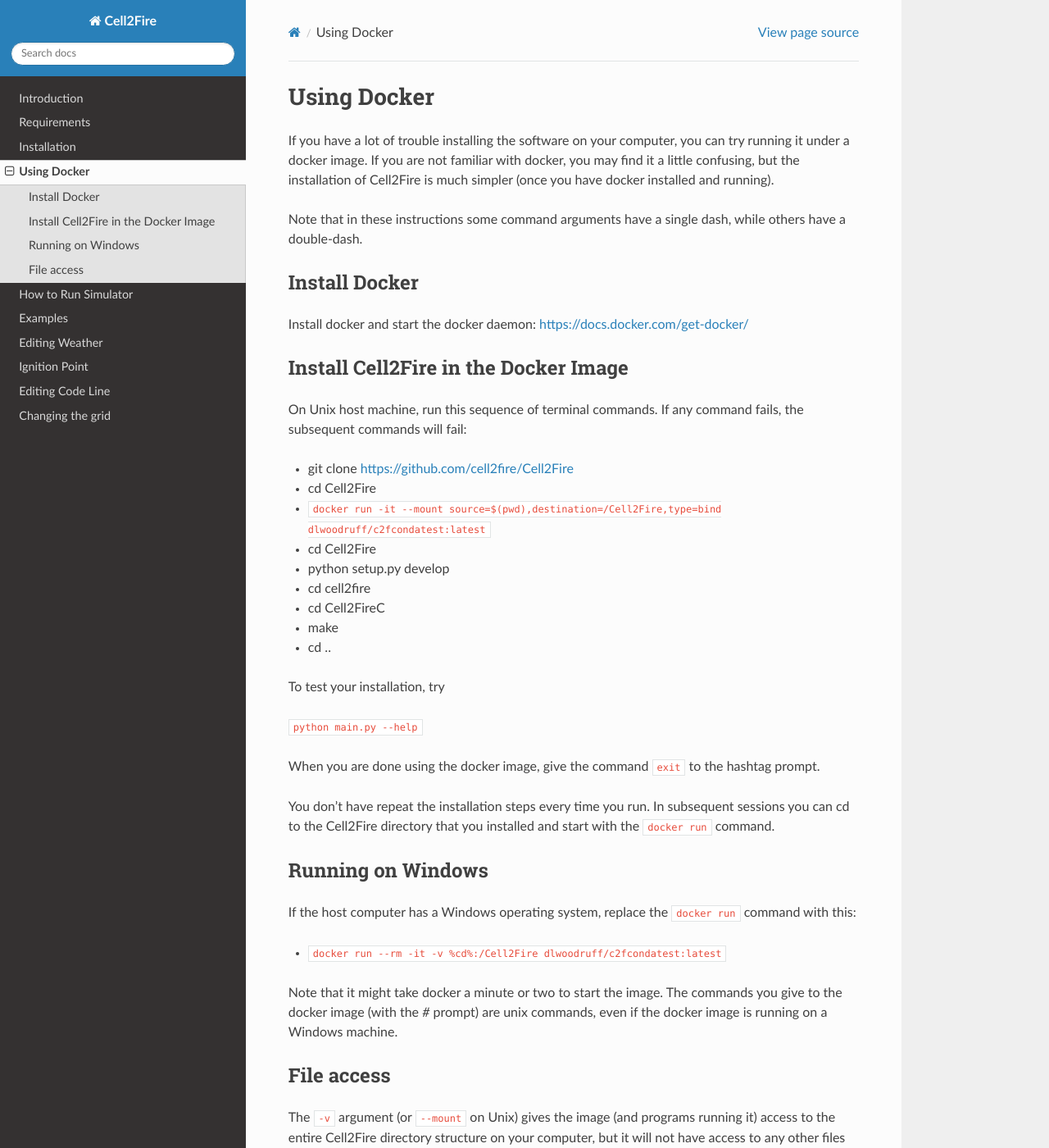
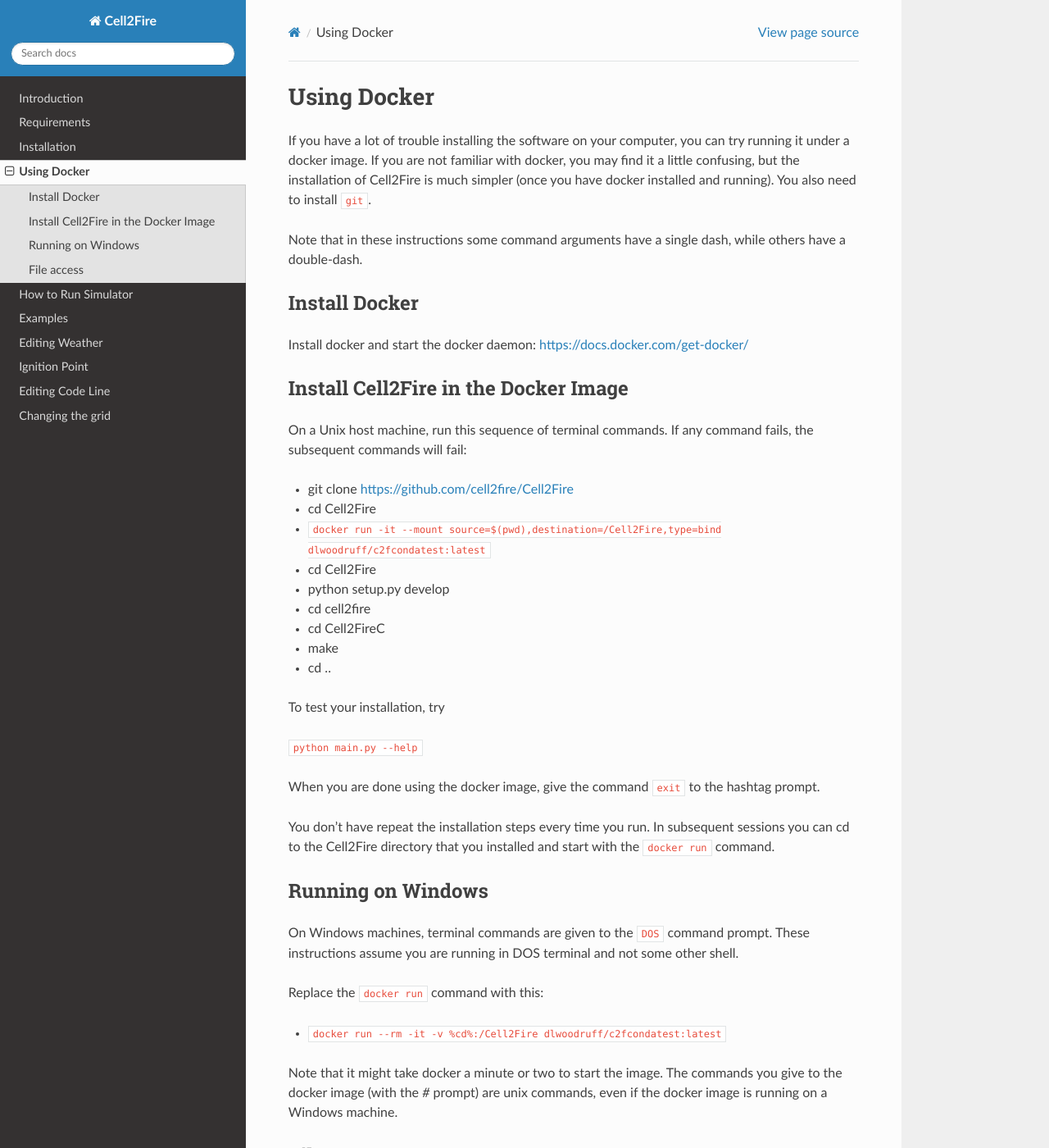
Before and after one commit to cell2fire/Cell2Fire, a Sphinx documentation site: the page built from docsrc/source/rstfiles/docker.rst, in a window 1280 px wide and 1400 px high. Shown: the whole window at 82% size. Built offline with Sphinx 7.4.7 and the Read the Docs theme 2.0.0, drawn with Linux system fonts in a browser that asks for light colours.

Commit message:
trying to make things clear to Windows users

```diff
--- a/docsrc/source/rstfiles/docker.rst
+++ b/docsrc/source/rstfiles/docker.rst
@@ -8,7 +8,8 @@ If you have a lot of trouble installing the software on your
 computer, you can try running it under a docker image. If you are
 not familiar with docker, you may find it a little confusing,
 but the installation of Cell2Fire is much simpler (once you have docker
-installed and running).
+installed and running). You also need to install ``git``.
+
 
 Note that in these instructions some command arguments have a single dash,
 while others have a double-dash.
@@ -22,7 +23,7 @@ Install docker and start the docker daemon: https://docs.docker.com/get-docker/
 Install Cell2Fire in the Docker Image
 ^^^^^^^^^^^^^^^^^^^^^^^^^^^^^^^^^^^^^
 
-On Unix host machine, run this sequence of terminal commands. If any command fails,
+On a Unix host machine, run this sequence of terminal commands. If any command fails,
 the subsequent commands will fail:
 
 * git clone https://github.com/cell2fire/Cell2Fire
@@ -57,7 +58,10 @@ start with the ``docker run`` command.
 Running on Windows
 ^^^^^^^^^^^^^^^^^^
 
-If the host computer has a Windows operating system, replace the ``docker run`` command with this:
+On Windows machines, terminal commands are given to the ``DOS`` command prompt. These instructions
+assume you are running in DOS terminal and not some other shell.
+
+Replace the ``docker run`` command with this:
 
 * ``docker run --rm -it -v %cd%:/Cell2Fire dlwoodruff/c2fcondatest:latest``
 
```
